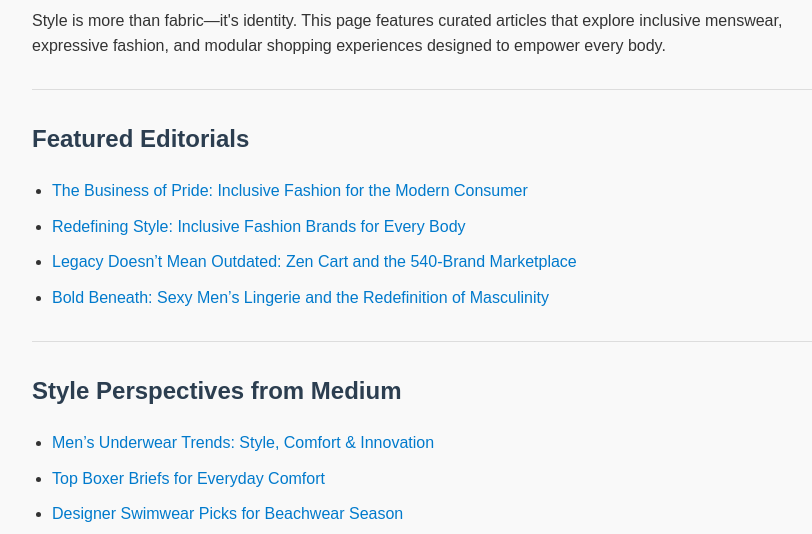
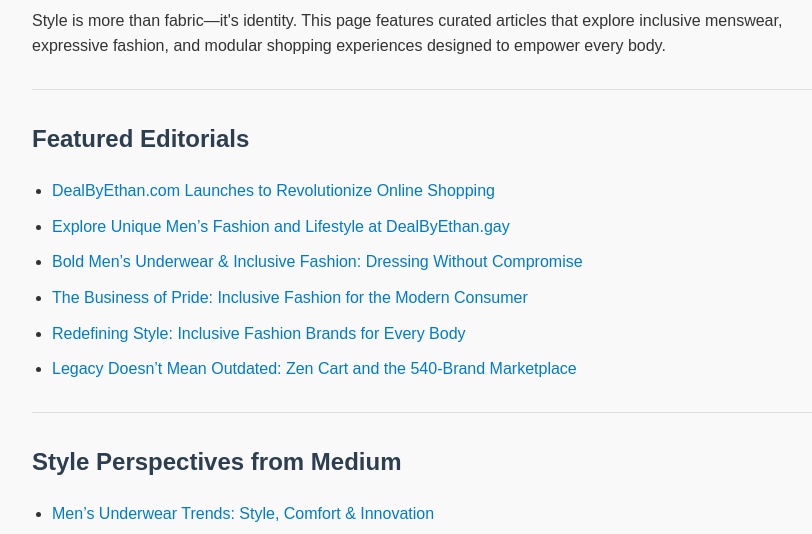
Before and after one commit to dealbyethangay/fashion, a plain HTML site: page index.html in a window 1280 px wide. Shown: the part 240-774 px from the top of the page, without its empty margins (208-1020 px from the left). Drawn offline with Linux system fonts and the light colour scheme.

Commit message:
Add files via upload

```diff
--- a/index.html
+++ b/index.html
@@ -65,10 +65,12 @@
 
 <h2>Featured Editorials</h2>
 <ul>
+  <li><a href="https://uberant.com/article/2053867-dealbyethancom-launches-to-revolutionize-online-shopping-with-exclusive-deals-and-offers/">DealByEthan.com Launches to Revolutionize Online Shopping</a></li>
+  <li><a href="https://uberant.com/article/2063477-explore-unique-mens-fashion-and-lifestyle-at-dealbyethangay/">Explore Unique Men’s Fashion and Lifestyle at DealByEthan.gay</a></li>
+  <li><a href="https://www.atoallinks.com/2025/bold-mens-underwear-inclusive-fashion-dressing-without-compromise-2/">Bold Men’s Underwear & Inclusive Fashion: Dressing Without Compromise</a></li>
   <li><a href="https://timebusinessnews.com/the-business-of-pride-how-dealbyethan-gay-is-pioneering-inclusive-fashion-for-the-modern-consumer/">The Business of Pride: Inclusive Fashion for the Modern Consumer</a></li>
   <li><a href="https://timebusinessnews.com/redefining-style-with-dealbyethan-inclusive-fashion-brands-for-every-body/">Redefining Style: Inclusive Fashion Brands for Every Body</a></li>
   <li><a href="https://timebusinessnews.com/legacy-doesnt-mean-outdated-how-dealbyethan-com-uses-zen-cart-to-power-a-540-brand-fashion-marketplace/">Legacy Doesn’t Mean Outdated: Zen Cart and the 540-Brand Marketplace</a></li>
-  <li><a href="https://vocal.media/lifehack/bold-beneath-sexy-men-s-lingerie-and-the-redefinition-of-masculinity-95a506sv">Bold Beneath: Sexy Men’s Lingerie and the Redefinition of Masculinity</a></li>
 </ul>
 
 <hr>
@@ -77,7 +79,6 @@
 <ul>
   <li><a href="https://medium.com/@arthurrox/mens-underwear-trends-a-comprehensive-guide-to-style-comfort-and-innovation-9475c217bf89">Men’s Underwear Trends: Style, Comfort & Innovation</a></li>
   <li><a href="https://medium.com/@vfmprime/top-10-best-boxer-briefs-for-everyday-comfort-and-support-095fcc98b1d9">Top Boxer Briefs for Everyday Comfort</a></li>
-  <li><a href="https://medium.com/@David_Jewell/beachwear-essentials-top-designer-swimwear-for-gay-men-c915c80d8729">Designer Swimwear Picks for Beachwear Season</a></li>
   <li><a href="https://medium.com/@bradysmithonline/workout-tops-redefined-how-mens-crop-tops-elevate-your-fitness-fashion-0959cd507ec9">Fitness Fashion: Redefining Workout Tops</a></li>
   <li><a href="https://medium.com/@vfmprime/colorful-choices-exploring-the-designs-of-gay-pride-underwear-3901dcf2da32">Colorful Choices: Gay Pride Underwear Designs</a></li>
   <li><a href="https://medium.com/@bradysmithonline/from-briefs-to-boxers-exploring-different-styles-of-gay-pride-underwear-ce3c4ed65dc7">Exploring Styles of Pride-Inspired Underwear</a></li>
```
